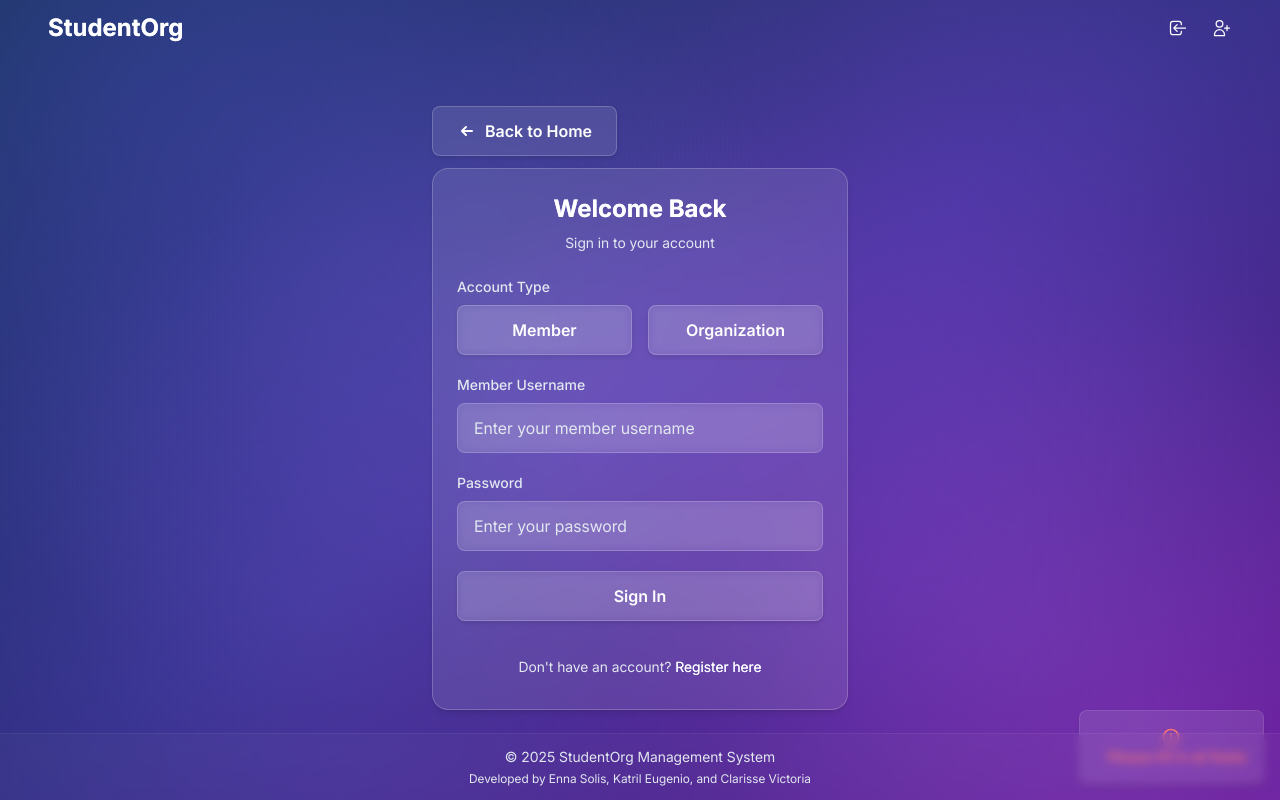
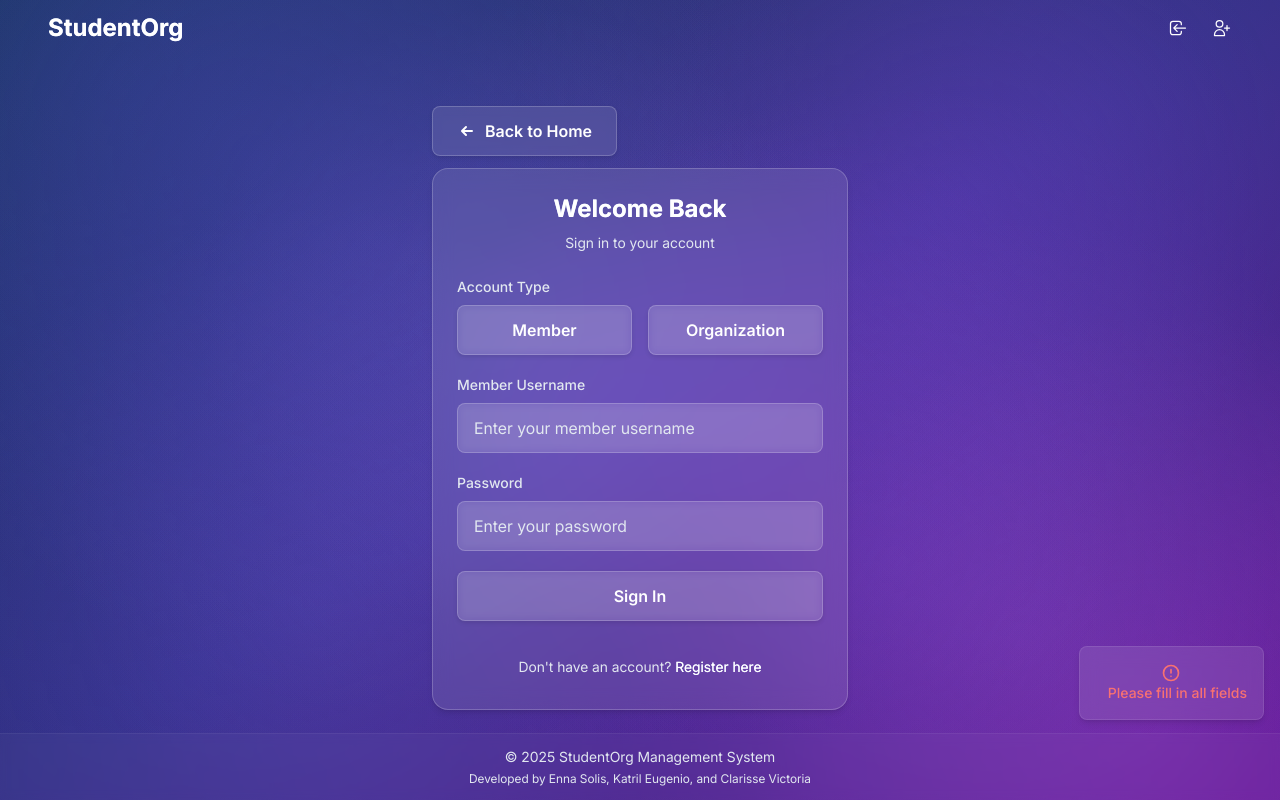
Before and after one commit to adrianneds/studentorg-management-system, a Svelte app: page /login in a window 1280 px wide. Both pictures are taken after a click on the button "Sign In". Shown: the top 800 px of the page. Built offline with nearby package versions, Linux system fonts and the light colour scheme.

Commit message:
ui: fix toast ui

```diff
--- a/src/components/Footer.svelte
+++ b/src/components/Footer.svelte
@@ -16,7 +16,7 @@
     bottom: 0;
     left: 0;
     right: 0;
-    z-index: 1;
+    z-index: 10;
     padding: 5px;
     background: rgba(255, 255, 255, 0.03);
     backdrop-filter: blur(5px);
--- a/src/components/Toast.svelte
+++ b/src/components/Toast.svelte
@@ -32,7 +32,8 @@
 
 {#if show}
   <div
-    class="fixed bottom-4 right-4 z-[9999]"
+    class="fixed bottom-20 right-4 z-[99999]"
+    style="z-index: 99999; position: fixed;"
     transition:fly={{ y: 50, duration: 300, easing: quintOut }}
   >
     <div
```
